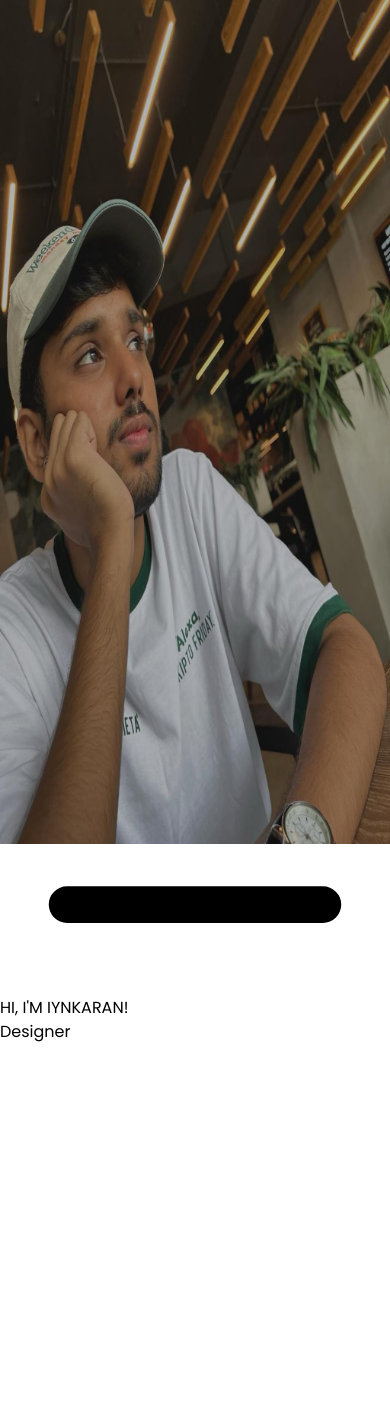
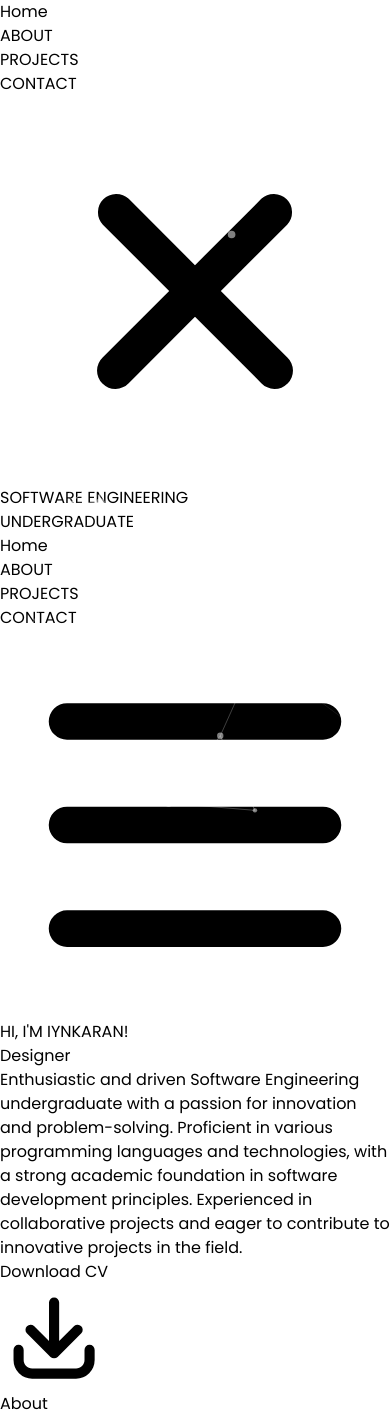
Before and after one commit to Iynguuuuu/Portfolio, a Next.js app: page / in a window 390 px wide. Before the commit the page ends 1044 px from the top, so only its background shows below. Built offline with nearby package versions, Linux system fonts and the light colour scheme.

Commit message:
Added About file

```diff
--- /dev/null
+++ b/Components/About.tsx
@@ -0,0 +1,9 @@
+import React from 'react'
+
+const About = () => {
+    return (
+        <div>About</div>
+    )
+}
+
+export default About
--- a/Components/Hero.tsx
+++ b/Components/Hero.tsx
@@ -2,6 +2,7 @@ import React from 'react';
 import Particle from './Particle';
 import TextEffect from './TextEffect';
 import Image from 'next/image';
+import { ArrowDownTrayIcon } from '@heroicons/react/16/solid';
 // import { PiHandWavingLight } from "react-icons/pi";
 
 
@@ -16,6 +17,20 @@ const Hero = () => {
                         HI, I'M <span className='text-yellow-400'>IYNKARAN!</span>
                     </h1>
                     <TextEffect />
+                    <p className='mt-[1.5rem] text-[18px] text-[#ffffff92]'>
+                        Enthusiastic and driven Software Engineering undergraduate with a passion for innovation and problem-solving.
+                        Proficient in various programming languages and technologies, with a strong academic foundation in software development principles.
+                        Experienced in collaborative projects and eager to contribute to innovative projects in the field.
+                    </p>
+                    <div className='mt-[2rem] flex-col space-x-6 sm:space-y-0  sm:flex sm:flex-row items-center sm:space-x-6'>
+                        <button className='px-[2rem] hover:bg-yellow-400 transition-all duration-200 py-[1rem]
+                        text-[18px] font-bold uppercase bg-[#55e6a5] text-black flex items-center space-x-2 '>
+                            <p>Download CV</p>
+                            <ArrowDownTrayIcon className='w-[1.6rem] h-[1.7rem] text-black' />
+                        </button>
+
+                    </div>
+
                 </div>
                 <div className='w-[400px] hidden bg-[#55e6a5] relative lg:flex items-center rounded-full h-[400px]'>
                     <Image src="/images/me.jpg" alt="user" layout="fill" className="object-cover rounded-full" />
--- a/Components/MobileNav.tsx
+++ b/Components/MobileNav.tsx
@@ -12,7 +12,7 @@ const MobileNav = ({ nav, closeNav }: Props) => {
 
     return (
 
-        <div className={`fixed ${navAnimation} transform transition-all duration-300 top-0 left-0 right-0 bottom-0 z-[10000] bg-[#0f141c]`}>
+        <div className={`fixed ${navAnimation} transform transition-all duration-300 top-0 left-0 right-0 bottom-0 z-[1000000] bg-[#0f141c]`}>
             <div className='w-[100vh] h-[100vh] flex flex-col items-center justify-center'>
                 <div className='nav-link-mobile'>Home</div>
                 <div className='nav-link-mobile'>ABOUT</div>
@@ -21,7 +21,7 @@ const MobileNav = ({ nav, closeNav }: Props) => {
             </div>
             <div
                 onClick={closeNav}
-                className='absolute cursor-pointer top-[2rem] right-[2rem] w-[2rem] h-[2rem] text-yellow-400'>
+                className='absolute z-[100000000] cursor-pointer top-[2rem] right-[2rem] w-[2rem] h-[2rem] text-yellow-400'>
                 <XMarkIcon />
             </div>
         </div>
--- a/Components/Navbar.tsx
+++ b/Components/Navbar.tsx
@@ -10,7 +10,7 @@ const Navbar = ({ openNav }: Props) => {
         <div className="w-[100%] sticky z-[10000] top-0 h-[12vh] bg-[#0f141c] shadow-md">
             <div className='flex items-center justify-between w-[80%] mx-auto h-[100%]'>
                 <h1 className='flex-[0.6] cursor-pointer text[25px] text-white font-bold'>
-                    <span className='text-yellow-400 '>SOFTWARE ENGINEERING</span> Undergraduate
+                    <span className='text-yellow-400 text-[25px] '>SOFTWARE ENGINEERING</span> <br /> UNDERGRADUATE
                 </h1>
                 <div className='nav-link'>Home</div>
                 <div className='nav-link'>ABOUT</div>
--- a/pages/index.tsx
+++ b/pages/index.tsx
@@ -2,6 +2,7 @@ import React, { useState } from 'react'
 import Navbar from '@/Components/Navbar'
 import MobileNav from '@/Components/MobileNav';
 import Hero from '@/Components/Hero';
+import About from '@/Components/About';
 
 const HomePage = () => {
 
@@ -12,11 +13,17 @@ const HomePage = () => {
   return (
     <div className="overflow-x-hidden">
       <div>
-        {/* Navabr */}
+
         <MobileNav nav={nav} closeNav={closeNav} />
+
         <Navbar openNav={openNav} />
-        {/* Hero Section */}
+
         <Hero />
+
+        <div className='relative z-[30]'>
+          <About />
+        </div>
+
       </div>
     </div>
   )
```
